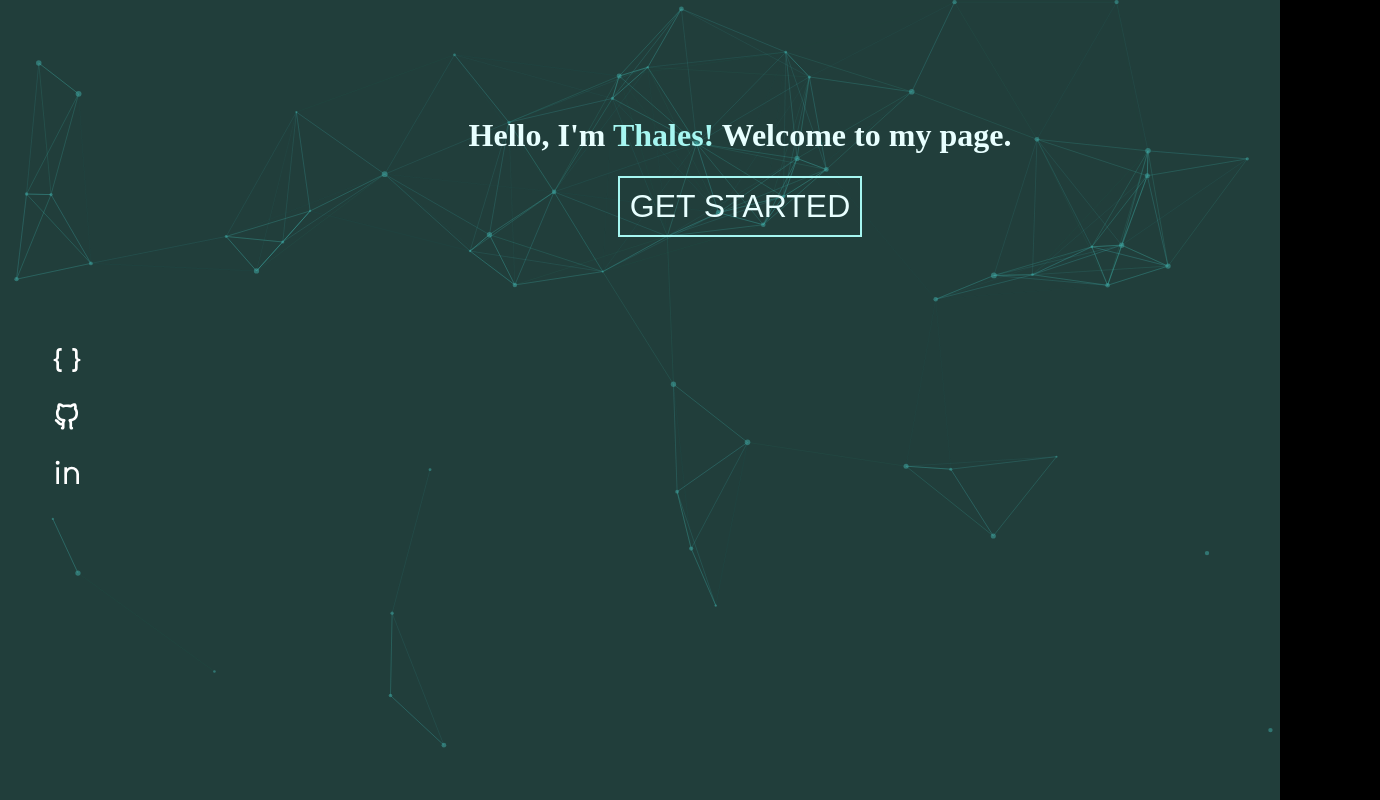
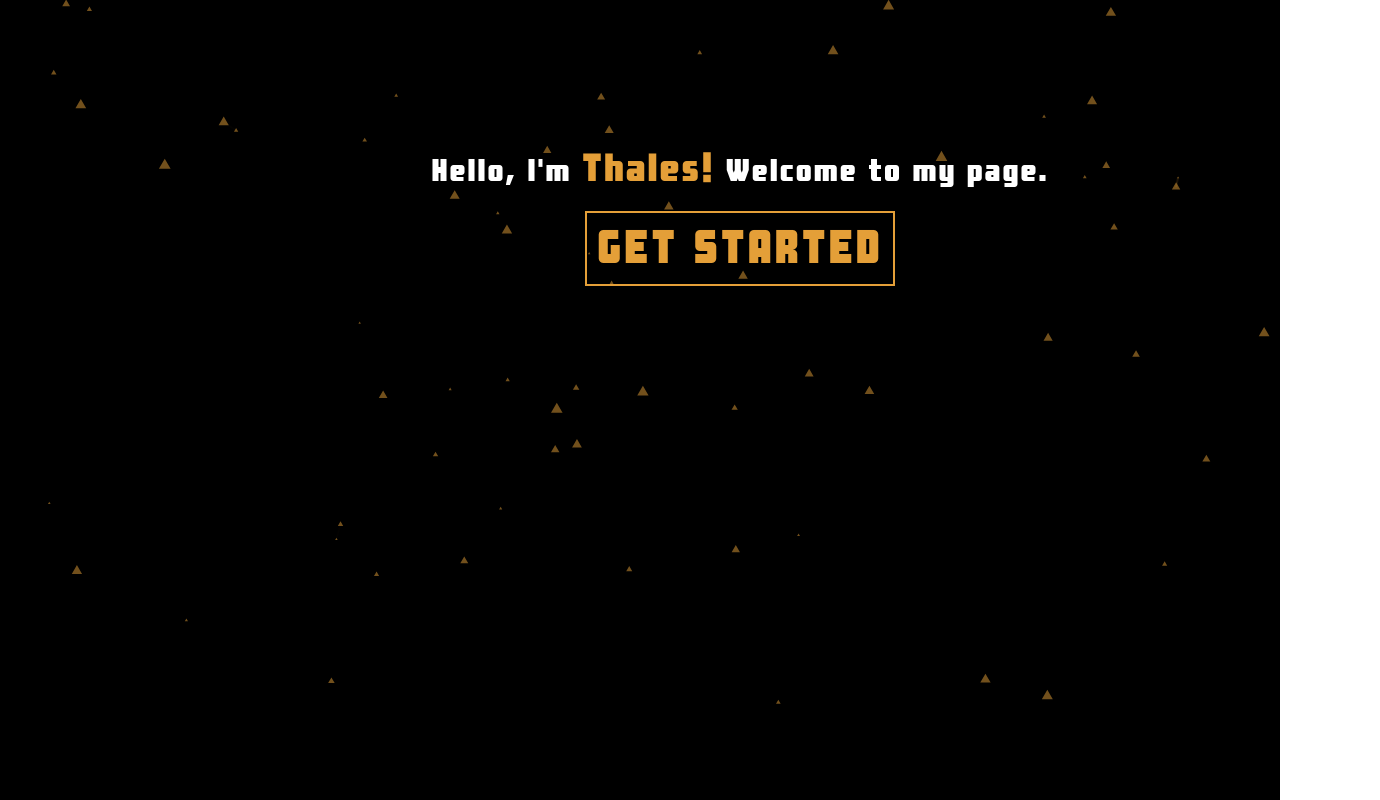
Before and after one commit to thneves/Thales-Next, a Next.js app: page / in a window 1280 px wide. Shown: the whole page, 1380 px wide, since content can reach past the window. Built offline with nearby package versions, Linux system fonts and the light colour scheme; a web font is replaced by a local one.

Commit message:
Change Intro page layout

```diff
--- a/components/Footer.tsx
+++ b/components/Footer.tsx
@@ -4,12 +4,13 @@ import { RiGithubLine, RiBracesFill, RiLinkedinLine} from "react-icons/ri";
 import { colors } from '../constants/styledVariables'
 
 const StyledFooter = styled(motion.footer)`
-  position: absolute;
-  bottom: 300px;
+  position: fixed;
+  bottom: 0;
   left: 4%;
+`
 
-  a {
-    display: flex;
+const StyledLink = styled.a`
+  display: flex;
     flex-direction: column;
     transition: 0.6s;
     font-size: 32px;
@@ -18,8 +19,17 @@ const StyledFooter = styled(motion.footer)`
 
     &:hover {
     color: ${colors.primaryColor};
-    margin-left: 12px;
+    margin-left: 8px;
     }
+`
+
+const Rule = styled.hr`
+  height: 300px;
+  width: 2px;
+  background-color: ${colors.lightText};
+
+  &:hover {
+    margin-left: 0;
   }
 `
 
@@ -41,17 +51,20 @@ const Footer = () => {
   ]
 
   return (
+    <>
     <StyledFooter
       initial={{ y: 50, opacity: 0.2}}
       animate={{ y: 0, opacity: 1 }}
       transition={{ duration: 0.8 }}
     >
      {links.map((link, index) => {
-       return <a key={index} href={link.url} target="_blank">
+       return <StyledLink key={index} href={link.url} target="_blank">
          <link.icon />
-       </a>
+       </StyledLink>
      })}
+     <Rule />
     </StyledFooter>
+    </>
   )
 }
 
--- a/components/Intro.tsx
+++ b/components/Intro.tsx
@@ -17,7 +17,7 @@ const StyledH2 = styled(motion.h2)`
 `
 
 const Button = styled(motion.button)`
-  background-color: ${colors.darkerColor};
+  background-color: ${colors.primaryColor};
   padding: 5%;
   color: ${colors.lightText};
   border: 6px solid ${colors.darkerColor};
@@ -40,8 +40,8 @@ const Intro = () => {
 
 
       <StyledH2
-      initial={{ fontSize: 40, color:"#548Ca8", x: -30, y: -30}}
-      animate={{ fontSize: 60, color: '#EEEEEE', x: 0, y: 0 }}
+      initial={{ fontSize: 40, color:"#E49F38", x: -30, y: -30}}
+      animate={{ fontSize: 60, color: '#E49F38', x: 0, y: 0 }}
       transition={{ duration: 1}}
       >
         Welcome to my page!
--- a/components/Navbar.tsx
+++ b/components/Navbar.tsx
@@ -23,7 +23,12 @@ const Logo = styled.div`
     left: 4%;
     top: 1%;
     font-family: CostaRica;
-`
+    transition: 0.6s;
+
+    &:hover {
+      text-shadow: 0px 0px 20px ${colors.primaryColor};
+    }
+`;
 
 const Nav = styled.nav`
     display: flex;
@@ -40,7 +45,7 @@ const StyledList = styled(motion.li)`
 
     font-size: 20px;
     color: ${colors.primaryColor};
-    transition: 0.5s;
+    transition: 0.6s;
 
     &:hover {
         background: ${colors.darkerColor};
--- a/constants/motionText.ts
+++ b/constants/motionText.ts
@@ -7,7 +7,7 @@ export const sentence = {
     opacity: 1,
     transition: {
       delay: 0.5,
-      staggerChildren: 0.04
+      staggerChildren: 0.02
     }
   }
 };
--- a/pages/index.tsx
+++ b/pages/index.tsx
@@ -3,31 +3,40 @@ import Particles from "react-tsparticles";
 import Link from "next/link"
 import styled from "styled-components";
 import { motion } from "framer-motion";
+import { colors } from "../constants/styledVariables";
 
 const WrapperDiv = styled(motion.div)`
   display: flex;
   flex-direction: column;
-  justify-content: center;
-  align-items: center;
-  padding: 40px;
+  width: 100vh;
+  margin: 10% auto;
   z-index: 1;
 `
 
 const Intro = styled(motion.h1)`
-  color: #E8FFFF;
+  margin: 20px auto;
+  color: ${colors.lightText};
   text-align: center;
+  font-family: CostaRica;
+  letter-spacing: 2px;
 
   span {
-    color: #A6F6F1;
+    color: ${colors.primaryColor};
+    font-family: CostaRica;
+    font-size: 40px;
   }
 `
 
 const Button = styled(motion.button)`
   padding: 10px;
   background: transparent;
-  border: 2px solid #A6F6F1;
-  font-size: 2rem;
-  color: #E8FFFF;
+  margin: 0 auto;
+  width: fit-content;
+  border: 2px solid ${colors.primaryColor};
+  font-size: 3rem;
+  font-family: CostaRica;
+  letter-spacing: 3px;
+  color: ${colors.primaryColor};
 
 `
 
@@ -36,14 +45,14 @@ const Button = styled(motion.button)`
 const Home = () => {
 
   return (
-    <BasicLayout>
+    <>
       <Particles
       className="particles"
       id="tsparticles"
       options={{
         background: {
           color: {
-            value: "#213E3B",
+            value: "#000",
           },
         },
         fpsLimit: 40,
@@ -61,10 +70,10 @@ const Home = () => {
           },
           modes: {
             bubble: {
-              distance: 100,
-              duration: 1,
-              opacity: 0.4,
-              size: 50,
+              distance: 500,
+              duration: 4,
+              opacity: 0.3,
+              size: 70,
             },
             push: {
               quantity: 3,
@@ -77,14 +86,14 @@ const Home = () => {
         },
         particles: {
           color: {
-            value: "#41AEA9",
+            value: "#E49F38",
           },
           links: {
-            color: "#41AEA9",
-            distance: 180,
+            color: "#E49F38",
+            distance: 16,
             enable: true,
             opacity: 0.3,
-            width: 1,
+            width: 2,
           },
           collisions: {
             enable: true,
@@ -94,7 +103,7 @@ const Home = () => {
             enable: true,
             outMode: "bounce",
             random: true,
-            speed: 6,
+            speed: 9,
             straight: false,
           },
           number: {
@@ -108,11 +117,11 @@ const Home = () => {
             value: 0.5,
           },
           shape: {
-            type: "circle",
+            type: "triangle",
           },
           size: {
             random: true,
-            value: 3,
+            value: 6,
           },
         },
         detectRetina: false,
@@ -127,8 +136,7 @@ const Home = () => {
       <Intro>Hello, I'm <span>Thales!</span> Welcome to my page.</Intro>
       <Button><Link href="/home">GET STARTED</Link></Button>
       </WrapperDiv>
-    </BasicLayout>
-
+    </>
   );
 };
 
```
